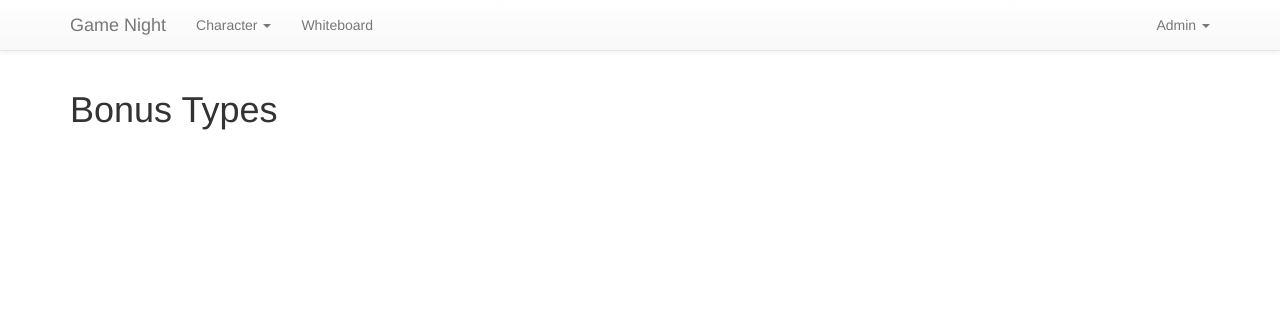
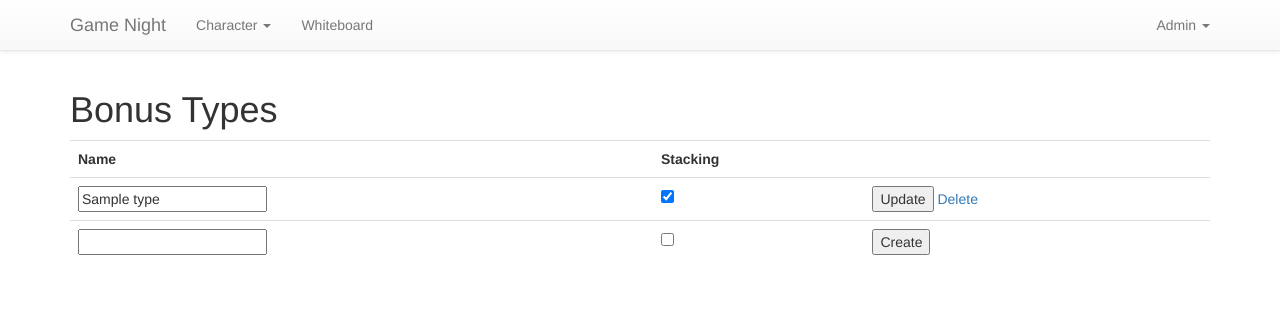
Before and after one commit to PaulMurrayCbr/GameNight, a Flask app: page /admin/bonuses/ in a window 1280 px wide. Shown: the top 311 px of the page. Run offline with Flask 2, Linux system fonts and the light colour scheme; tables that the repository leaves empty hold one stand-in row (values such as "Sample post"); some libraries are stand-ins or nearby versions.

Commit message:
bonus types Fri 14 Apr 2017 14:44:54 AEST

```diff
--- a/app/forms.py
+++ b/app/forms.py
@@ -1,10 +1,14 @@
-from flask_wtf import Form
-from wtforms import StringField, BooleanField
+from flask_wtf import Form, FlaskForm
+from wtforms import StringField, BooleanField, IntegerField, HiddenField
 from wtforms.validators import DataRequired
 
-class PC(Form):
+class PC(FlaskForm):
     name = StringField('name', validators=[DataRequired()])
     pname = StringField('pname', validators=[DataRequired()])
 
-class BG(Form):
+class BG(FlaskForm):
     name = StringField('name', validators=[DataRequired()])
+
+class BonusType(FlaskForm):
+    name = StringField('name', validators=[DataRequired()])
+    stacking = BooleanField('stacking', validators=[DataRequired()])
--- a/app/templates/admin/bonuses.html
+++ b/app/templates/admin/bonuses.html
@@ -5,6 +5,35 @@
 {% block content %}
 
 <div>
+<table class="table">
+	<tr>
+	<th>Name</th>
+	<th>Stacking</th>
+	<th></th>
+	</tr>
+	{% for bt in bts %}
+	<form action="{{bt.form.name.data}}/update.do" method="post">
+		<tr>
+			{{ bt.form.hidden_tag() }}
+			<td>{{ bt.form.name(size=20) }}</td>
+			<td>{{bt.form.stacking() }}</td>
+			<td>
+			<input type="submit" value="Update">
+			<a href="{{bt.id}}/delete.do">Delete</a>
+			</td>
+		</tr>
+	</form>
+	{% endfor %}
+
+	<form action="new.do" method="post">
+		<tr>
+			{{ newbtype_form.hidden_tag() }}
+			<td>{{ newbtype_form.name(size=20) }}</td>
+			<td>{{newbtype_form.stacking() }}</td>
+			<td><input type="submit" value="Create"></td>
+		</tr>
+	</form>
+</table>
 </div>
 
 
--- a/app/views.py
+++ b/app/views.py
@@ -83,7 +83,7 @@ def do_newpc():
     db.session.add(pc)
     db.session.commit()
 
-    flash(("New PC", 'success'))
+    flash(("New PC %s" % pc.name, 'success'))
     return redirect('/admin/pc/')
 
 @app.route('/admin/pc/<id>/delete.do', methods=['GET'])
@@ -116,7 +116,7 @@ def do_newbg():
     db.session.add(bg)
     db.session.commit()
 
-    flash(("New BG", 'success'))
+    flash(("New BG %s" % bg.name, 'success'))
     return redirect('/admin/bg/')
 
 @app.route('/admin/bg/<id>/delete.do', methods=['GET'])
@@ -134,6 +134,54 @@ def do_deletebg(id):
     return redirect('/admin/bg')
 
 @app.route('/admin/bonuses/')
-def admin():
-    return render_template('/admin/bonuses.html',
-               menu=menugear())
+def bonuses():
+	bts = [ {'id': bt.id, 'form': forms.BonusType(obj=bt) } for bt in models.BonusType.query.all() ]
+
+	return render_template('/admin/bonuses.html',
+			   bts=bts,
+			   newbtype_form=forms.BonusType(),
+			   menu=menugear())
+
+@app.route('/admin/bonuses/new.do', methods=['POST'])
+def do_new_bonus():
+	form = forms.BonusType(request.form)
+
+	bt = models.BonusType(name=form.name.data, stacking=form.stacking.data)
+	db.session.add(bt)
+	db.session.commit()
+
+	flash(("New Bonus Type %s" % bt.name, 'success'))
+	return redirect('/admin/bonuses/')
+
+@app.route('/admin/bonuses/<name>/update.do', methods=['POST'])
+def do_update_bonus(name):
+	form = forms.BonusType(request.form)
+
+	try:
+		bt = models.BonusType.query.filter_by(name=name).one()
+		bt.name = form.name.data
+		bt.stacking = form.stacking.data
+		db.session.commit()
+
+		flash(("Bonus Type %s updated" % bt.name, 'success'))
+	except MultipleResultsFound, e:
+		flash(('Found multiple bonuses named %s' % name, 'danger'))
+		pc = None
+	except NoResultFound, e:
+		flash(('Bonus type %s not found' % name, 'warning'))
+		pc = None
+
+
+	return redirect('/admin/bonuses/')
+
+@app.route('/admin/bonuses/<id>/delete.do', methods=['GET'])
+def do_delete_bonus(id):
+	bt = models.BonusType.query.get(id)
+	if not bt:
+		flash(("Bonus Type %s not found" % id , 'danger'))
+	else :
+		db.session.delete(bt)
+		db.session.commit()
+
+		flash(("Bonus Type %s updated" % bt.name, 'success'))
+	return redirect('/admin/bonuses/')
```
Also changed, not shown: app/models.py (+7 -1 lines), db_repository/versions/010_migration.py (added, +51 -0 lines), db_repository/versions/011_migration.py (added, +43 -0 lines).
